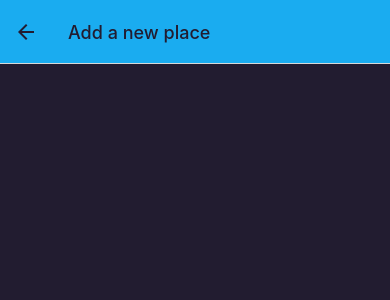
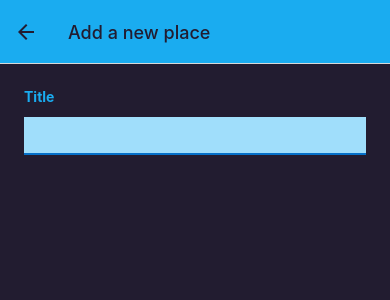
Before and after one commit to thomasaugot/places-react-native, a React Native app: screen /AddPLaces in a window 390 px wide. Shown: the top 300 px of the page. Built offline with nearby package versions, Linux system fonts and the light colour scheme.

Commit message:
adding form

```diff
--- a/components/places/PlaceForm.js
+++ b/components/places/PlaceForm.js
@@ -1,10 +1,39 @@
-import { Text, View } from "react-native";
+import { useState } from "react";
+import { ScrollView, StyleSheet, Text, TextInput, View } from "react-native";
+import { Colors } from "../../constants/colors";
 
 const PlaceForm = () => {
+  const [enteredTitle, setEnteredTitle] = useState("");
+
+  function changeTitleHandler(enteredText) {
+    setEnteredTitle(enteredText);
+  }
+
   return (
-    <View>
-      <Text></Text>
-    </View>
+    <ScrollView style={styles.form}>
+      <View>
+        <Text style={styles.label}>Title</Text>
+        <TextInput style={styles.input} onChangeText={changeTitleHandler} />
+      </View>
+    </ScrollView>
   );
 };
 export default PlaceForm;
+
+const styles = StyleSheet.create({
+  form: { flex: 1, padding: 24 },
+  label: {
+    fontWeight: "bold",
+    marginBottom: 4,
+    color: Colors.primary500,
+  },
+  input: {
+    marginVertical: 8,
+    paddingHorizontal: 4,
+    paddingVertical: 8,
+    fontSize: 16,
+    borderBottomColor: Colors.primary700,
+    borderBottomWidth: 2,
+    backgroundColor: Colors.primary100,
+  },
+});
```
Also changed, not shown: components/places/ImagePicker.js (added).
